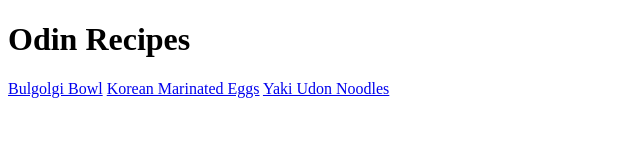
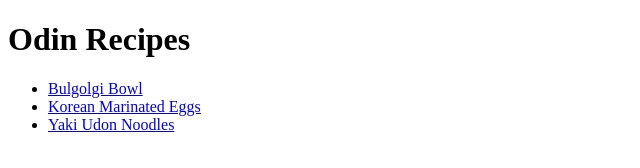
Before and after one commit to litostris/odin-recipes, a plain HTML site: page index.html in a window 1280 px wide. Shown: the whole page, without its empty margins (0-640 px from the left). Drawn offline with Linux system fonts and the light colour scheme.

Commit message:
Add line breaks between recipes

```diff
--- a/index.html
+++ b/index.html
@@ -8,8 +8,16 @@
 </head>
 <body>
   <h1>Odin Recipes</h1>
-  <a href="recipes/bulgolgi-bowl.html">Bulgolgi Bowl</a>
-  <a href="recipes/korean-marinated-eggs.html">Korean Marinated Eggs</a>
-  <a href="recipes/yaki-udon-noodles.html">Yaki Udon Noodles</a>
+  <ul>
+    <li>
+      <a href="recipes/bulgolgi-bowl.html">Bulgolgi Bowl</a>
+    </li>
+    <li>
+      <a href="recipes/korean-marinated-eggs.html">Korean Marinated Eggs</a>
+    </li>
+    <li>
+      <a href="recipes/yaki-udon-noodles.html">Yaki Udon Noodles</a></li>
+    </li>
+  </ul>
 </body>
 </html>
```
